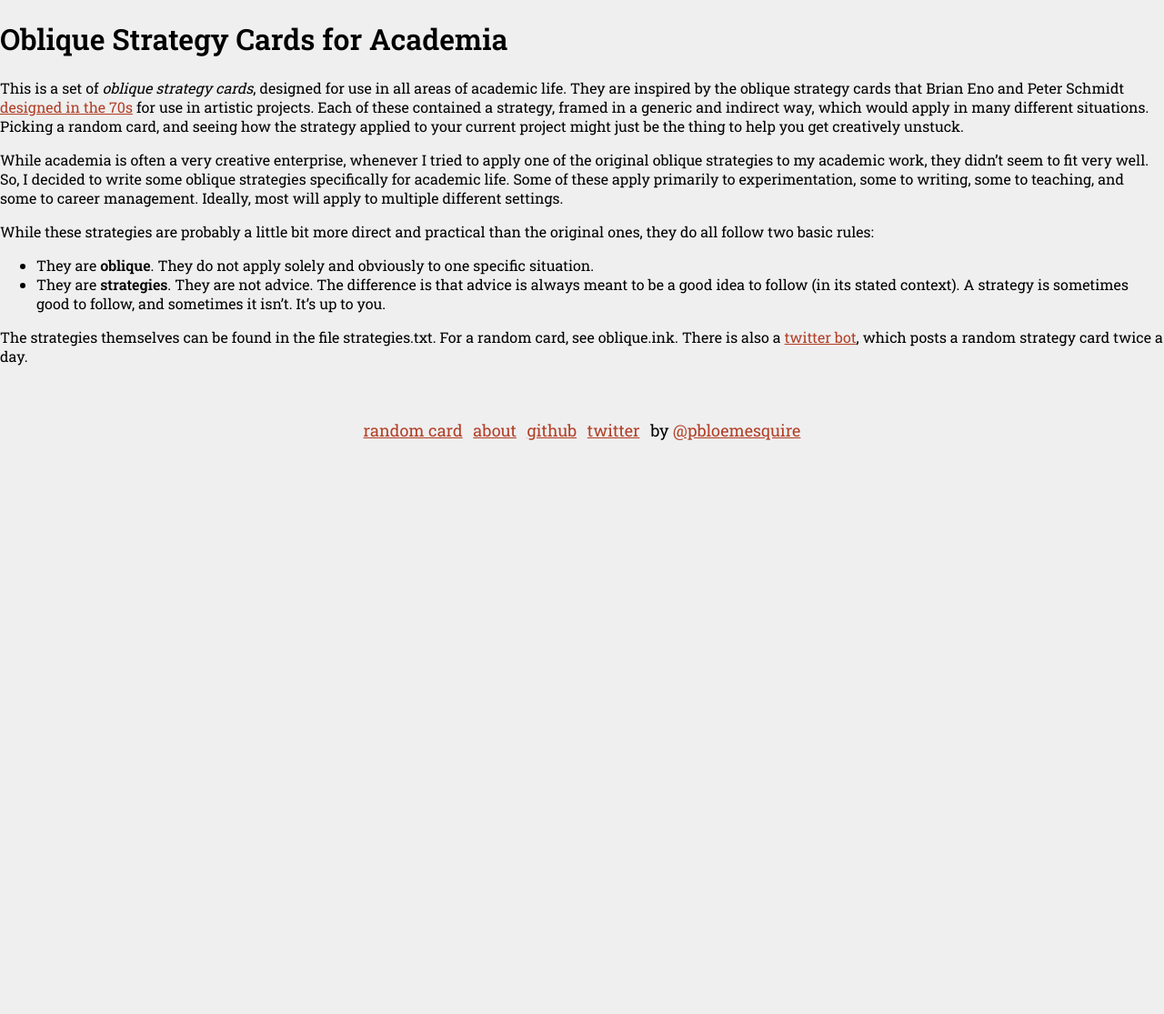
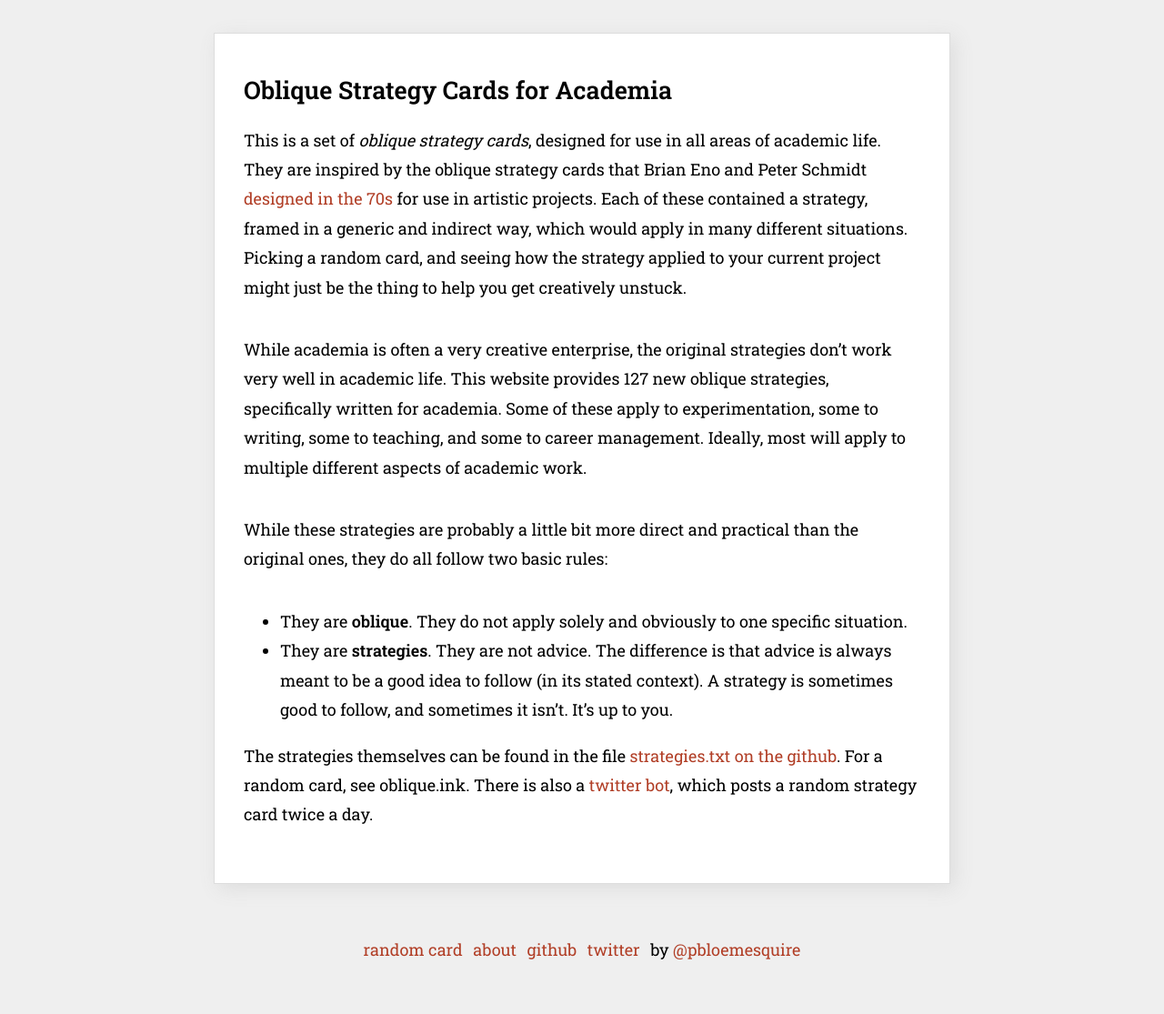
Before and after one commit to pbloem/oblique, a Jekyll site: the page built from about.md, in a window 1280 px wide. Shown: the whole page at 91% size. Built offline with Jekyll 4.4.1, drawn with Linux system fonts in a browser that asks for light colours; nearby versions of some CDN libraries; our own code applies the rules of GitHub Pages for plain Markdown files; before the commit the page ends 900 px from its top, so only the background shows below that.

Commit message:
Styling about page, small fixes.

```diff
--- a/_layouts/default.html
+++ b/_layouts/default.html
@@ -36,16 +36,18 @@
   </head>
   <body id="body" class="body {% if page.front %}home{% endif %} ">
 
-  {% if page.article %}
-    {{ content }}
+  {% if page.front %}
+      {{ content }}
   {% else %}
-    {{ content }}
+    <article>
+      {{ content }}
+    </article>
   {% endif %}
 
       <nav>
         <ul>
           <li><a href="/">random card</a></li>
-          <li><a href="/about">about</a></li>
+          <li><a href="about">about</a></li>
           <li><a href="https://github.com/pbloem/oblique">github</a></li>
           <li><a href="https://twitter.com/obliquademia">twitter</a></li>
           <li>by <a href="https://twitter.com/pbloemesquire">@pbloemesquire</a></li>
--- a/about.md
+++ b/about.md
@@ -7,11 +7,11 @@ article: true
 
 This is a set of _oblique strategy cards_, designed for use in all areas of academic life. They are inspired by the oblique strategy cards that Brian Eno and Peter Schmidt [designed in the 70s](https://en.wikipedia.org/wiki/Oblique_Strategies) for use in artistic projects. Each of these contained a strategy, framed in a generic and indirect way, which would apply in many different situations. Picking a random card, and seeing how the strategy applied to your current project might just be the thing to help you get creatively unstuck.
 
-While academia is often a very creative enterprise, whenever I tried to apply one of the original oblique strategies to my academic work, they didn't seem to fit very well. So, I decided to write some oblique strategies specifically for academic life. Some of these apply primarily to experimentation, some to writing, some to teaching, and some to career management. Ideally, most will apply to multiple different settings.
+While academia is often a very creative enterprise, the original strategies don't work very well in academic life. This website provides 127 new oblique strategies, specifically written for academia. Some of these apply to experimentation, some to writing, some to teaching, and some to career management. Ideally, most will apply to multiple different aspects of academic work.
 
 While these strategies are probably a little bit more direct and practical than the original ones, they do all follow two basic rules:
 
 * They are **oblique**. They do not apply solely and obviously to one specific situation.
 * They are **strategies**. They are not advice. The difference is that advice is always meant to be a good idea to follow (in its stated context). A strategy is sometimes good to follow, and sometimes it isn't. It's up to you.
 
-The strategies themselves can be found in the file strategies.txt. For a random card, see oblique.ink. There is also a [twitter bot](https://twitter.com/obliquademia), which posts a random strategy card twice a day.
+The strategies themselves can be found in the file [strategies.txt on the github](https://github.com/pbloem/oblique/blob/main/strategies.txt). For a random card, see oblique.ink. There is also a [twitter bot](https://twitter.com/obliquademia), which posts a random strategy card twice a day.
--- a/screen.oblique.css
+++ b/screen.oblique.css
@@ -33,6 +33,31 @@ div.card {
     box-shadow: 5px 5px 20px #ddd;
 }
 
+article {
+
+    max-width: calc(800px - 3.1em);
+
+    padding: 1.3em 1.8em;
+
+    font-family: 'Roboto Slab', sans-serif;
+    font-weight: 400;
+
+    background-color: white;
+
+    font-size: 18px;
+    line-height: 1.8em;
+
+    margin: 2em auto 2em auto;
+
+    border: solid 1px #ddd;
+
+    box-shadow: 5px 5px 20px #ddd;
+}
+
+article p {
+    margin-bottom: 2em;
+}
+
 nav {
     max-width: calc(800px - 3.1em);
     padding: 1.3em 1.8em;
@@ -61,6 +86,11 @@ nav ul li {
 
 a, a:visited {
     color: #b13e26;
+    text-decoration: none;
+}
+
+a:hover {
+    text-shadow: 2px 2px #ddd;
 }
 
 .hidden {
```
Also changed, not shown: index.md (+3 -0 lines).
